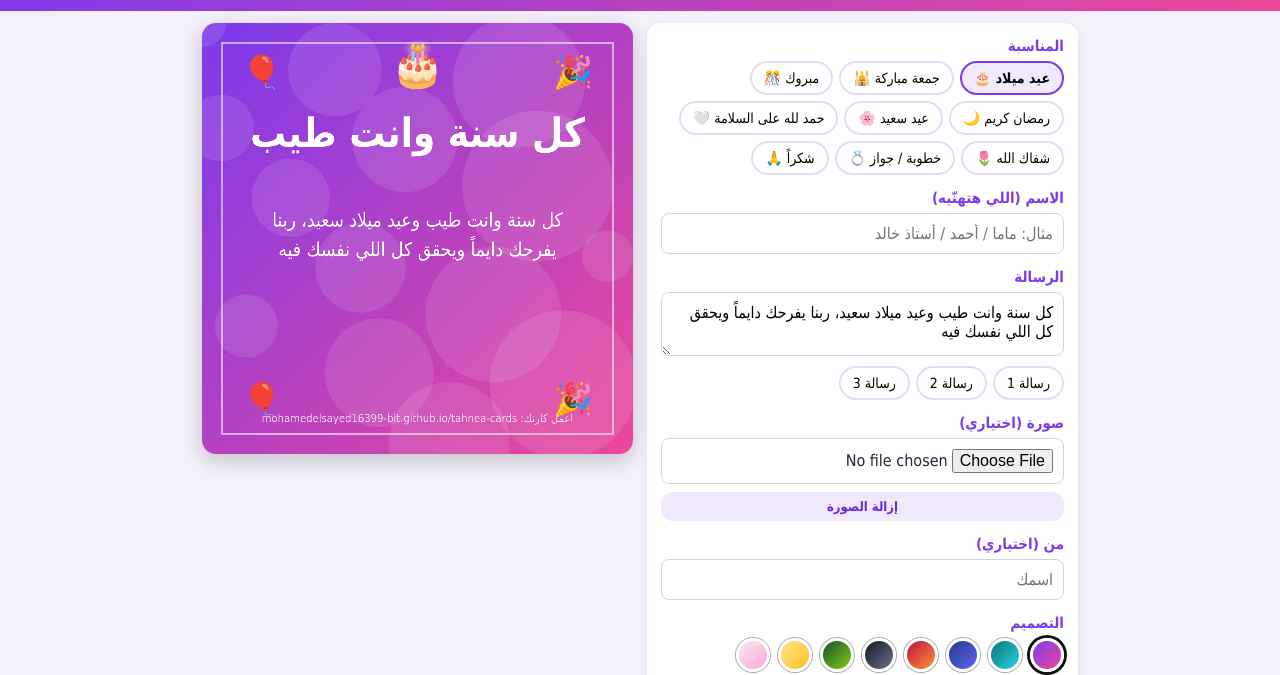
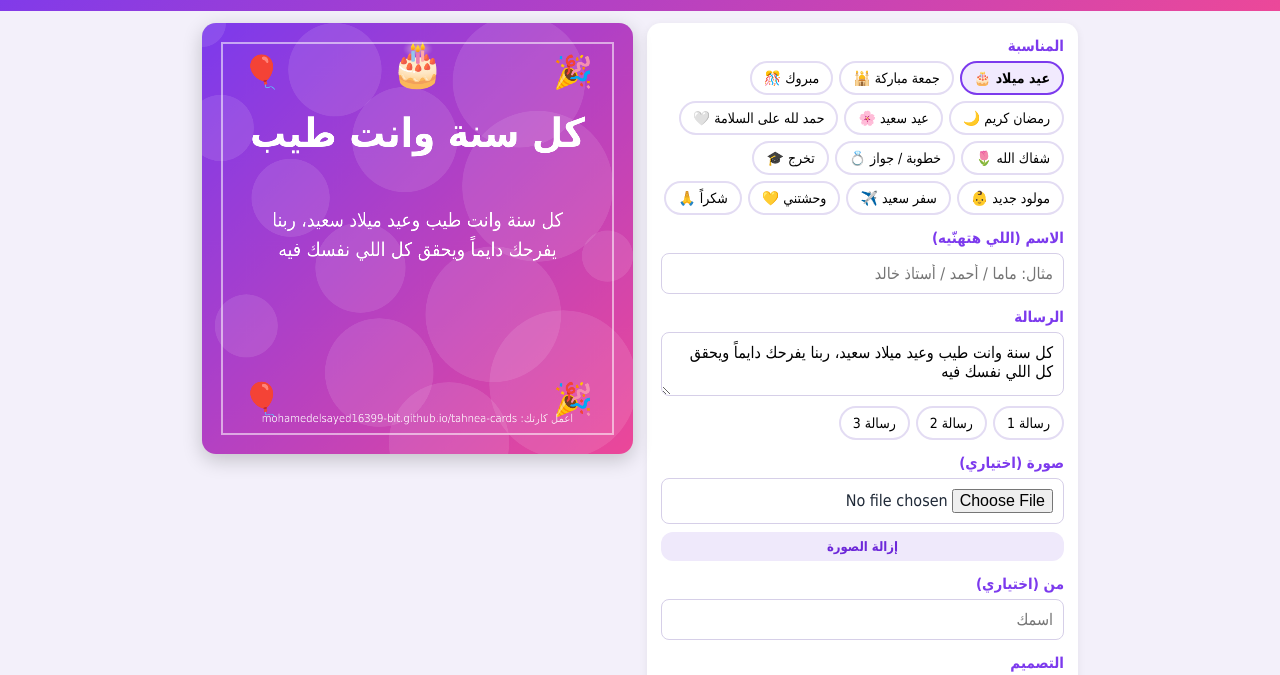
Before and after one commit to mohamedelsayed16399-bit/tahnea-cards, a plain HTML site: page index.html in a window 1280 px wide. Shown: the part 61-736 px from the top of the page. Drawn offline with Linux system fonts and the light colour scheme.

Commit message:
Update index.html

```diff
--- a/index.html
+++ b/index.html
@@ -53,6 +53,10 @@ var OC=[
 {n:"حمد لله على السلامة 🤍",e:["🤍","🌿","🕊️"],t:"حمد لله على السلامة",m:["حمد لله على سلامتك، نورت وحشتنا","الحمد لله على سلامتك، ربنا يديك الصحة ويبعد عنك كل شر","نورت بيتك، حمد لله على السلامة وألف سلامة"]},
 {n:"شفاك الله 🌷",e:["🌷","💐","🤲"],t:"شفاك الله",m:["شفاك الله وعافاك، لا بأس طهور إن شاء الله","ألف سلامة عليك، ربنا يشفيك شفاء لا يغادر سقماً","سلامتك غالية علينا، ادعي لك بالشفا العاجل"]},
 {n:"خطوبة / جواز 💍",e:["💍","💞","🌹"],t:"مبروك الفرح",m:["مبروك الخطوبة، ربنا يتمم لكم على خير ويجعل بيتكم عامر بالحب","ألف مبروك الجواز، بالرفاء والبنين وحياة مليانة سعادة","ربنا يجمع بينكم في خير ويرزقكم الذرية الصالحة، مبروك"]},
+{n:"تخرج 🎓",e:["🎓","📜","🌟"],t:"مبروك التخرج",m:["مبروك التخرج، سهر الليالي جاب ثماره، ربنا يوفقك في الخطوة الجاية","ألف مبروك يا دكتور/يا مهندس المستقبل، فخورين بيك جداً","مبروك النجاح والتخرج، بداية طريق طويل من الإنجازات إن شاء الله"]},
+{n:"مولود جديد 👶",e:["👶","🍼","🎀"],t:"مبروك المولود",m:["ألف مبروك المولود الجديد، ربنا يجعله قرة عين لأهله وينبته نباتاً حسناً","مبروك السلامة والمولود، تتربى في عزكم وتفرحوا بيه","بارك الله لكم في الموهوب وشكرتم الواهب وبلغ أشده ورزقتم بره"]},
+{n:"سفر سعيد ✈️",e:["✈️","🧳","🌍"],t:"رحلة سعيدة",m:["رحلة سعيدة وسفر آمن، ربنا يحفظك ويرجعك لنا بالسلامة","مع السلامة يا غالي، هتوحشنا، ابقى طمنا أول ما توصل","في أمان الله وحفظه، سفر موفق وعودة قريبة"]},
+{n:"وحشتني 💛",e:["💛","🫶","🌹"],t:"وحشتني",m:["وحشتني أوي، ربنا يجمعنا قريب في خير","مهما بعدت المسافات انت في القلب دايماً","كل ما أفتكرك أبتسم، يوم من غيرك ناقص"]},
 {n:"شكراً 🙏",e:["🙏","💛","🌻"],t:"شكراً من القلب",m:["شكراً من قلبي على وقفتك معايا، عمري ما أنسى جميلك","مهما قلت شكراً مش هوفيك حقك، ربنا يجازيك كل خير","وجودك في حياتي نعمة، شكراً على كل حاجة"]}];
 var TH=[["#7c3aed","#ec4899","#fff"],["#0f766e","#22d3ee","#fff"],["#1e3a8a","#6366f1","#fff"],["#be123c","#fb923c","#fff"],["#111827","#6b7280","#fcd34d"],["#14532d","#84cc16","#fff"],["#fde68a","#fbbf24","#78350f"],["#fce7f3","#f9a8d4","#831843"]];
 var PI=null;var S={o:0,t:0,sz:"sq",m:OC[0].m[0]};
```
